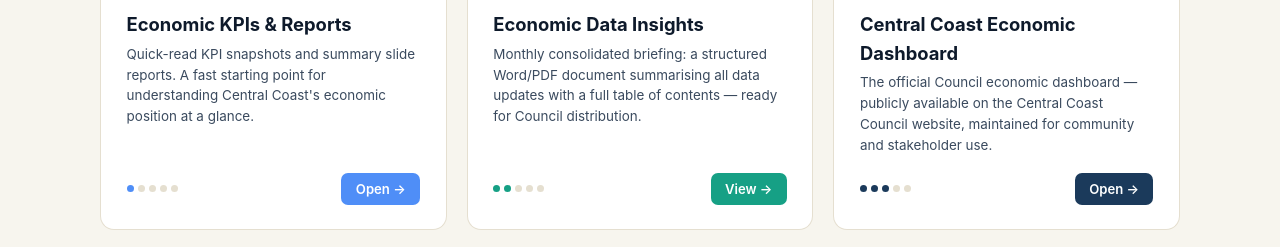
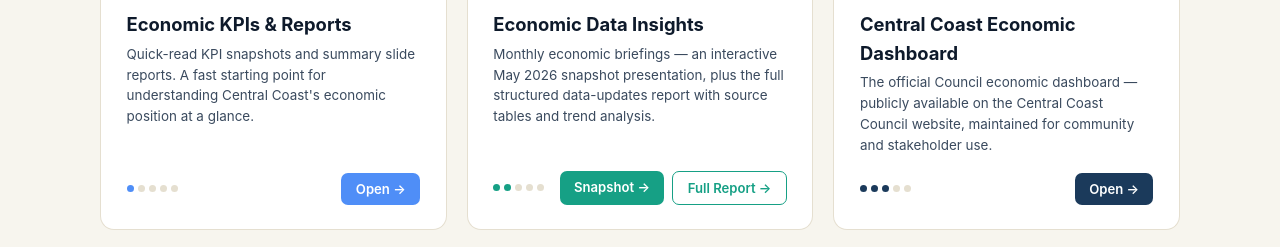
Before and after one commit to pspedding/councildata-ai, a plain HTML site: page index.html in a window 1280 px wide. Shown: the part 541-788 px from the top of the page. Drawn offline with Linux system fonts and the light colour scheme.

Commit message:
feat: card 2 — add Replit Economic Snapshot link + fix PDF link (dl=1 bypasses Dropbox UI)

```diff
--- a/index.html
+++ b/index.html
@@ -299,21 +299,25 @@
           </div>
         </a>
 
-        <!-- 2. Monthly insights doc — Dropbox PDF link; update href each month when new doc is published -->
-        <a class="card" data-c="2" href="https://www.dropbox.com/scl/fi/q9gx0dj5x304msdeeezkj/Council_Data_Updates_11.05.26.pdf?rlkey=001y3lwcerf49ujyr79wofsc9&st=c7f9dtyz&dl=0" target="_blank" rel="noopener">
+        <!-- 2. Economic Data Insights — Replit snapshot + Council Data Updates PDF -->
+        <!-- UPDATE MONTHLY: change both hrefs below when new snapshot/PDF are published -->
+        <div class="card" data-c="2">
           <div class="card-icon">📄</div>
           <div class="card-title">Economic Data Insights</div>
           <div class="card-sub">
-            Monthly consolidated briefing: a structured Word/PDF document summarising
-            all data updates with a full table of contents — ready for Council distribution.
+            Monthly economic briefings — an interactive May 2026 snapshot presentation,
+            plus the full structured data-updates report with source tables and trend analysis.
           </div>
           <div class="card-meta">
             <div class="complexity-dots" title="Complexity: 2 of 5">
               <span class="on"></span><span class="on"></span><span></span><span></span><span></span>
             </div>
-            <span class="card-btn">View →</span>
+            <div style="display:flex;gap:0.5rem;flex-wrap:wrap">
+              <a href="https://central-coast-insights.replit.app/economic-snapshot/" target="_blank" rel="noopener" class="card-btn" style="background:var(--c2)">Snapshot →</a>
+              <a href="https://www.dropbox.com/scl/fi/q9gx0dj5x304msdeeezkj/Council_Data_Updates_11.05.26.pdf?rlkey=001y3lwcerf49ujyr79wofsc9&st=c7f9dtyz&dl=1" target="_blank" rel="noopener" class="card-btn" style="background:transparent;color:var(--c2);border:1.5px solid var(--c2)">Full Report →</a>
+            </div>
           </div>
-        </a>
+        </div>
 
         <!-- 3. Official Council economic dashboard -->
         <a class="card" data-c="3" href="https://www.centralcoast.nsw.gov.au/central-coast-economic-dashboard" target="_blank" rel="noopener">
```
